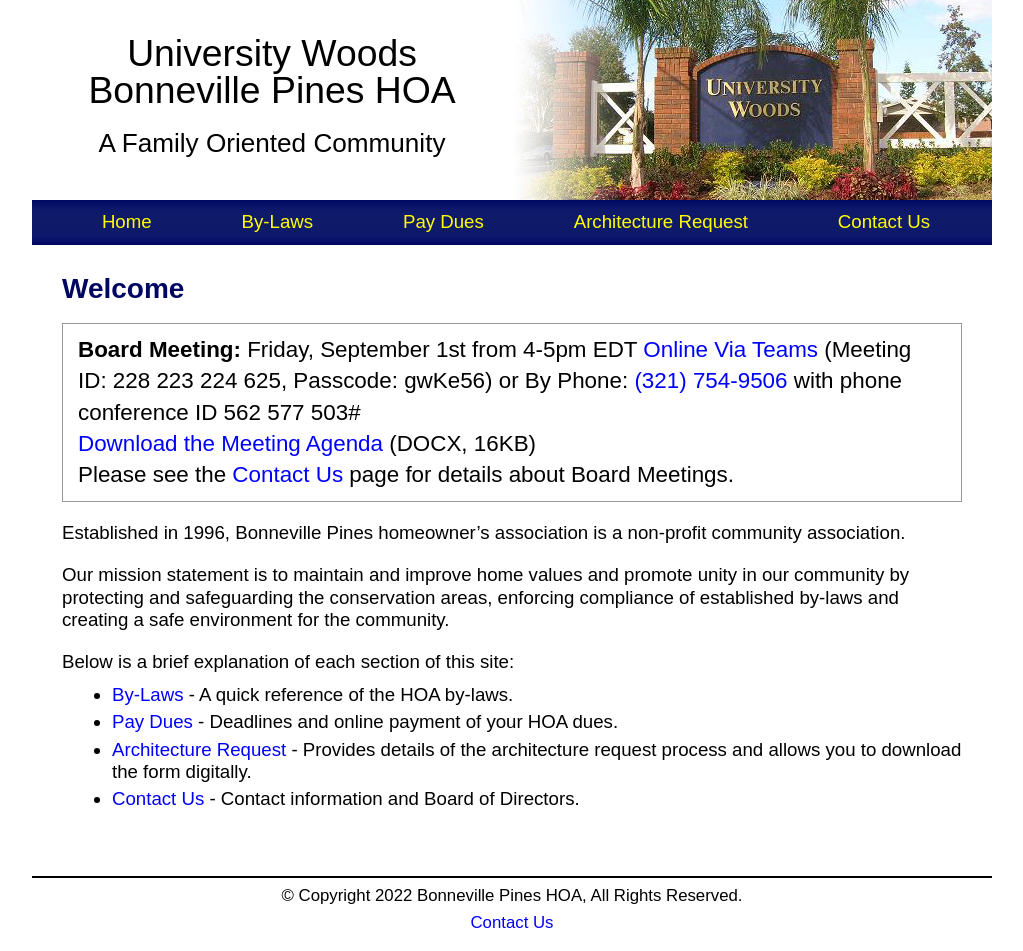
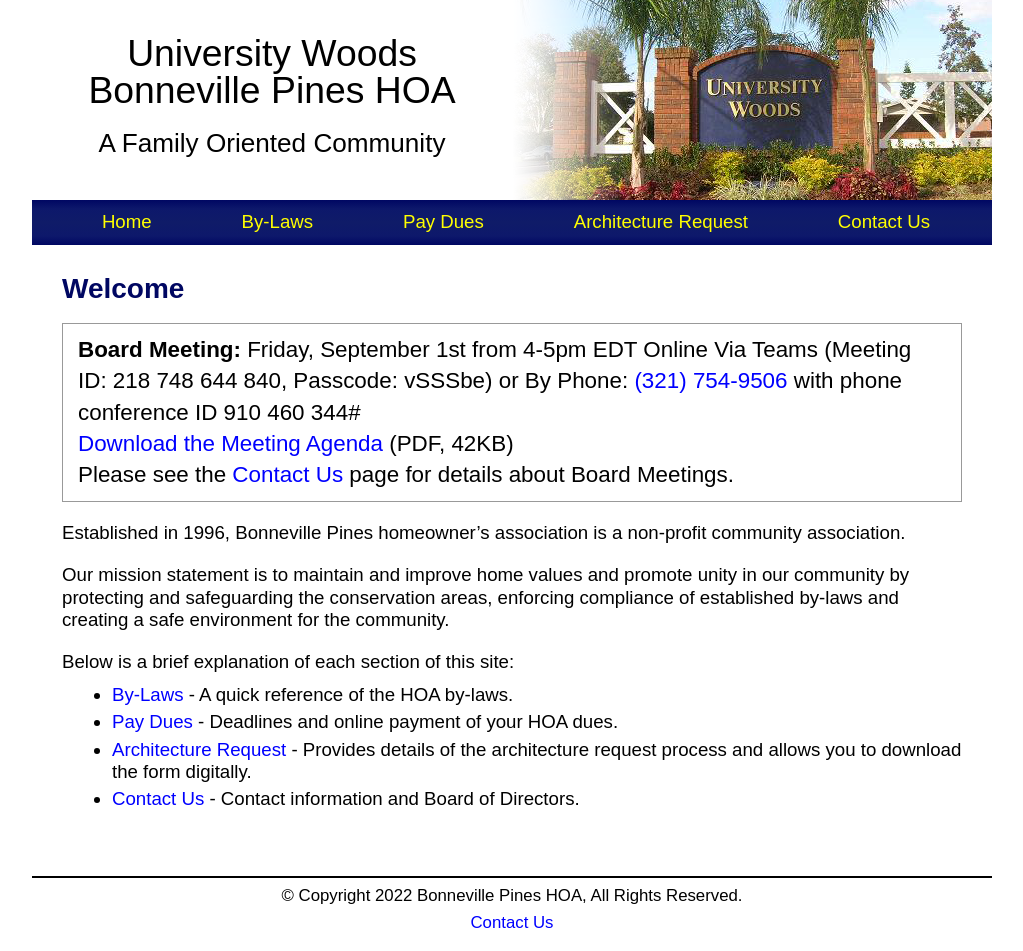
Before and after one commit to bphoa/website, a Jekyll site: the page built from index.md, in a window 1280 px wide. Shown: the whole page, without its empty margins (128-1151 px from the left). Built offline with Jekyll 4.4.1, drawn with Linux system fonts in a browser that asks for light colours.

Commit message:
Add meeting notice

```diff
--- a/index.md
+++ b/index.md
@@ -3,8 +3,8 @@ layout: page
 title: Welcome
 ---
 
-**Board Meeting:** Friday, September 1st from 4-5pm EDT [Online Via Teams](https://teams.microsoft.com/l/meetup-join/19%3ameeting_ZDdhYzQ1YTEtNjU4Yi00ODBlLTk5ZWQtNjEwM2ZjZjU3N2Zm%40thread.v2/0?context=%7b%22Tid%22%3a%22a1cf3136-ea50-4354-ad39-345d96aeab4c%22%2c%22Oid%22%3a%22f0ada0c0-6bc6-494a-94e2-e93bbd59498c%22%7d) (Meeting ID: 228 223 224 625, Passcode: gwKe56) or By Phone: <a href="tel:+13217549506">(321) 754-9506</a> with phone conference ID 562 577 503# \\
-[Download the Meeting Agenda]({{ site.url }}/assets/files/011390_BOD_agenda_0923.docx) (DOCX, 16KB) \\
+**Board Meeting:** Friday, September 1st from 4-5pm EDT Online Via Teams (Meeting ID: 218 748 644 840, Passcode: vSSSbe) or By Phone: <a href="tel:+13217549506">(321) 754-9506</a> with phone conference ID 910 460 344# \\
+[Download the Meeting Agenda]({{ site.url }}/assets/files/011390_BOD_agenda_1023.pdf) (PDF, 42KB) \\
 Please see the [Contact Us](contact) page for details about Board Meetings.
 {: .alert}
 
```
